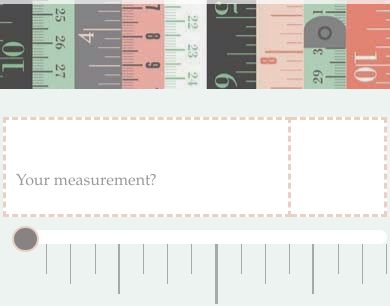
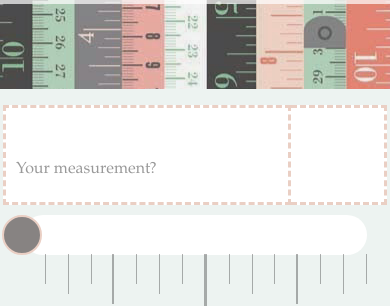
Before and after one commit to c1are/half-an-inch, a plain HTML site: page index.html in a window 390 px wide. Shown: the part 80-386 px from the top of the page. Drawn offline with Linux system fonts and the light colour scheme.

Commit message:
slider styling

```diff
--- a/style.css
+++ b/style.css
@@ -135,7 +135,8 @@ input#numberMeasurement:-ms-input-placeholder {
 @media only screen and (max-width: 550px){
   #slider{
     width: 100%;
-    margin-top: 20px;
+    margin-top: 40px;
+    margin-right: 20px;
   }
 
 /*  IE hack*/
@@ -186,6 +187,7 @@ input#numberMeasurement:-ms-input-placeholder {
 .ruler {
 	padding: 0;
 	margin: 0;
+	margin-top: 25px;
 	display: -webkit-box;
 	display: -moz-box;
 	display: -ms-flexbox;
@@ -251,8 +253,17 @@ input {
 
 @media only screen and (max-width: 550px){
   .ui-slider .ui-slider-handle{
-    width: 2em;
-    height: 2em;
+    width: 40px;
+    height: 40px;
+    top: 0px;
+    margin-left: -21px;
+	}
+}
+
+
+@media only screen and (max-width: 550px){
+  .ui-slider-horizontal {
+    height: 40px;
 	}
 }
 
```
